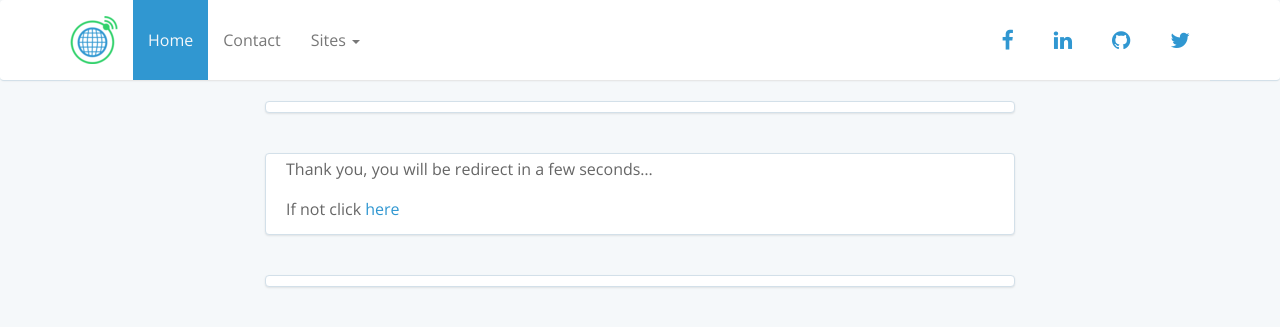
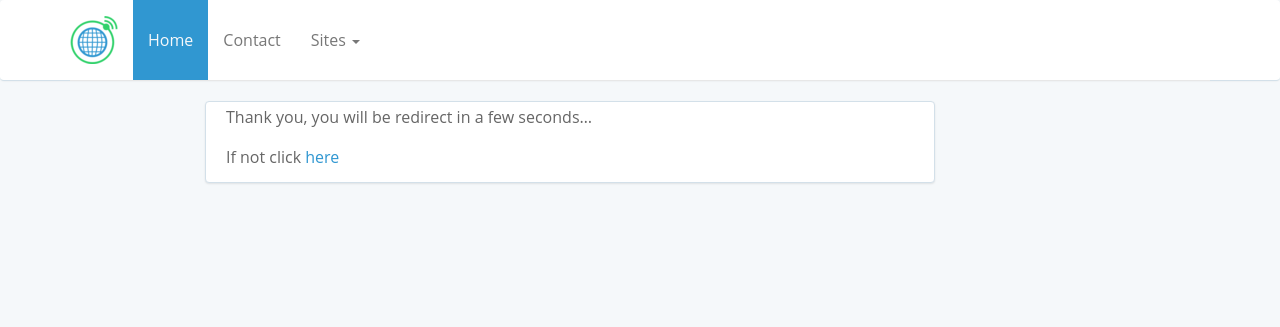
Before and after one commit to Telephony-lebanon/telephony-lebanon.github.io, a Jekyll site: the page built from Thanks.md, in a window 1280 px wide. Shown: the top 327 px of the page. Built offline with Jekyll 4.4.1, drawn with Linux system fonts in a browser that asks for light colours; nearby versions of some CDN libraries; comment, search, counter and statistics services are not loaded.

Commit message:
final editing

```diff
--- a/_layouts/custom-thanks.html
+++ b/_layouts/custom-thanks.html
@@ -4,26 +4,27 @@
 <!--[if IE 8]>         <html class="no-js lt-ie9" lang="en-LB"> <![endif]-->
 <!--[if gt IE 8]><!--> <html class="no-js" lang="en-US"> <!--<![endif]-->
 <html>
-    {% include head.html %}
     <META http-equiv="refresh" content="2;URL={{ site.baseurl }}/">
+    <link rel="shortcut icon" href="{{"/favicons/favicon.ico" | prepend: site.baseurl }}">
+    <link rel="stylesheet" href="{{ "/css/normalize.css" | prepend: site.baseurl }}">
+    <link rel="stylesheet" href="https://maxcdn.bootstrapcdn.com/bootstrap/3.3.6/css/bootstrap.min.css" integrity="sha384-1q8mTJOASx8j1Au+a5WDVnPi2lkFfwwEAa8hDDdjZlpLegxhjVME1fgjWPGmkzs7" crossorigin="anonymous">
+    <link rel="stylesheet" href="{{ "/css/main.css" | prepend: site.baseurl }}">
+    <link rel="canonical" href="{{ page.url | replace:'index.html','' | prepend: site.baseurl | prepend: site.url }}">
+
+    <script src=" {{ "/js/modernizr-2.8.3.min.js" | prepend: site.baseurl }}"></script>
+
     <body>
         <!--[if lt IE 8]>
             <p class="browserupgrade">You are using an <strong>outdated</strong> browser. Please <a href="http://browsehappy.com/">upgrade your browser</a> to improve your experience.</p>
         <![endif]-->
         {% include header.html %}
         <main>
-            <div class="container">
-                <div class="row">
-                {% include ad-widget-wide.html %}
+            <div class="container row">
                 <div class="main-side col-md-offset-2 col-md-8 col-sm-12 col-xs-12">
                     <div class="post">{{ content }}</div>
-                </div>
-                <div class="clear-fix"></div>
-                {% include ad-widget-wide.html %}
                 </div>
             </div>
         </main>
         {% include contact-modal.html %}
-        {% include scripts.html %}
     </body>
 </html>
```
